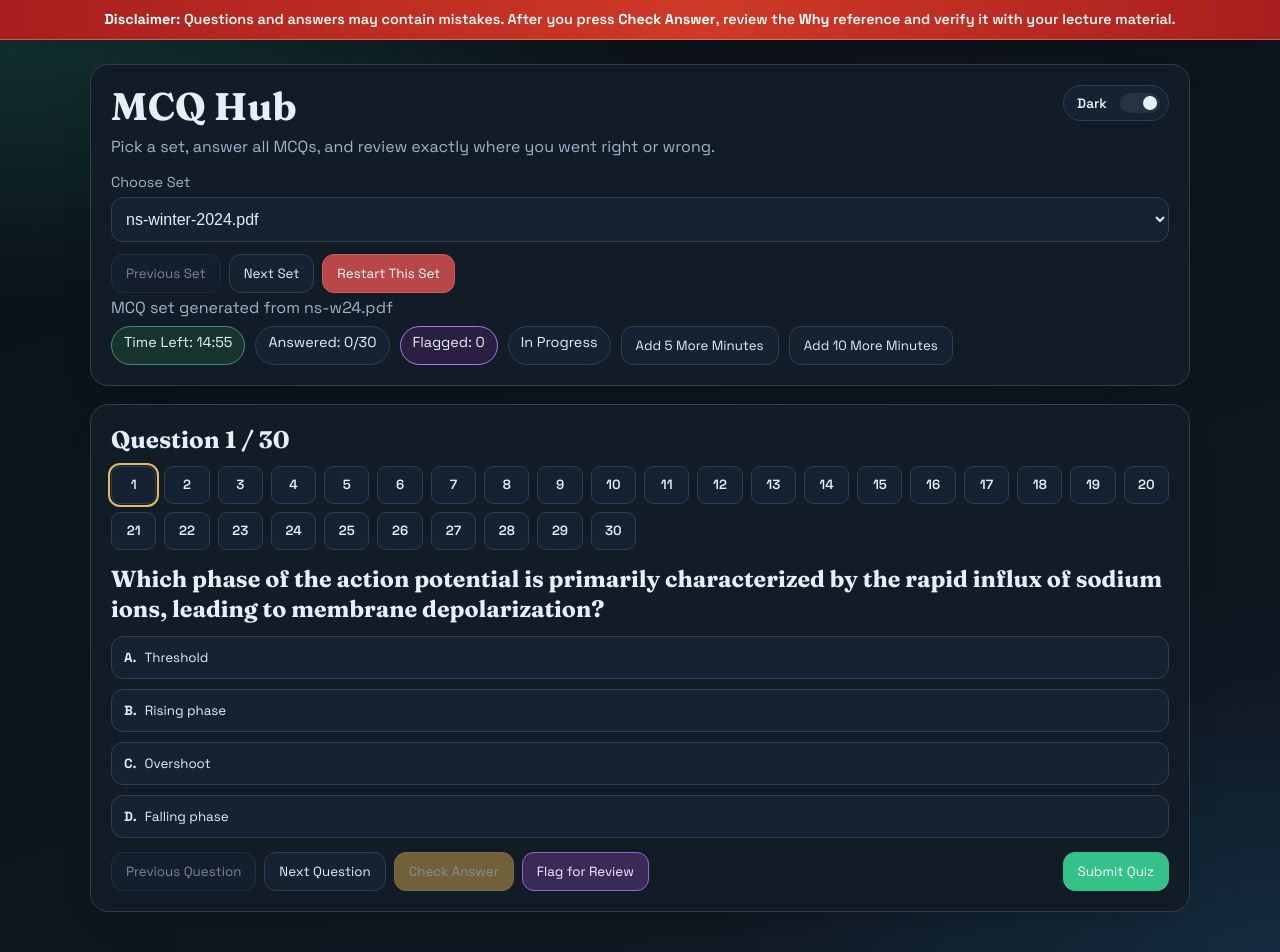
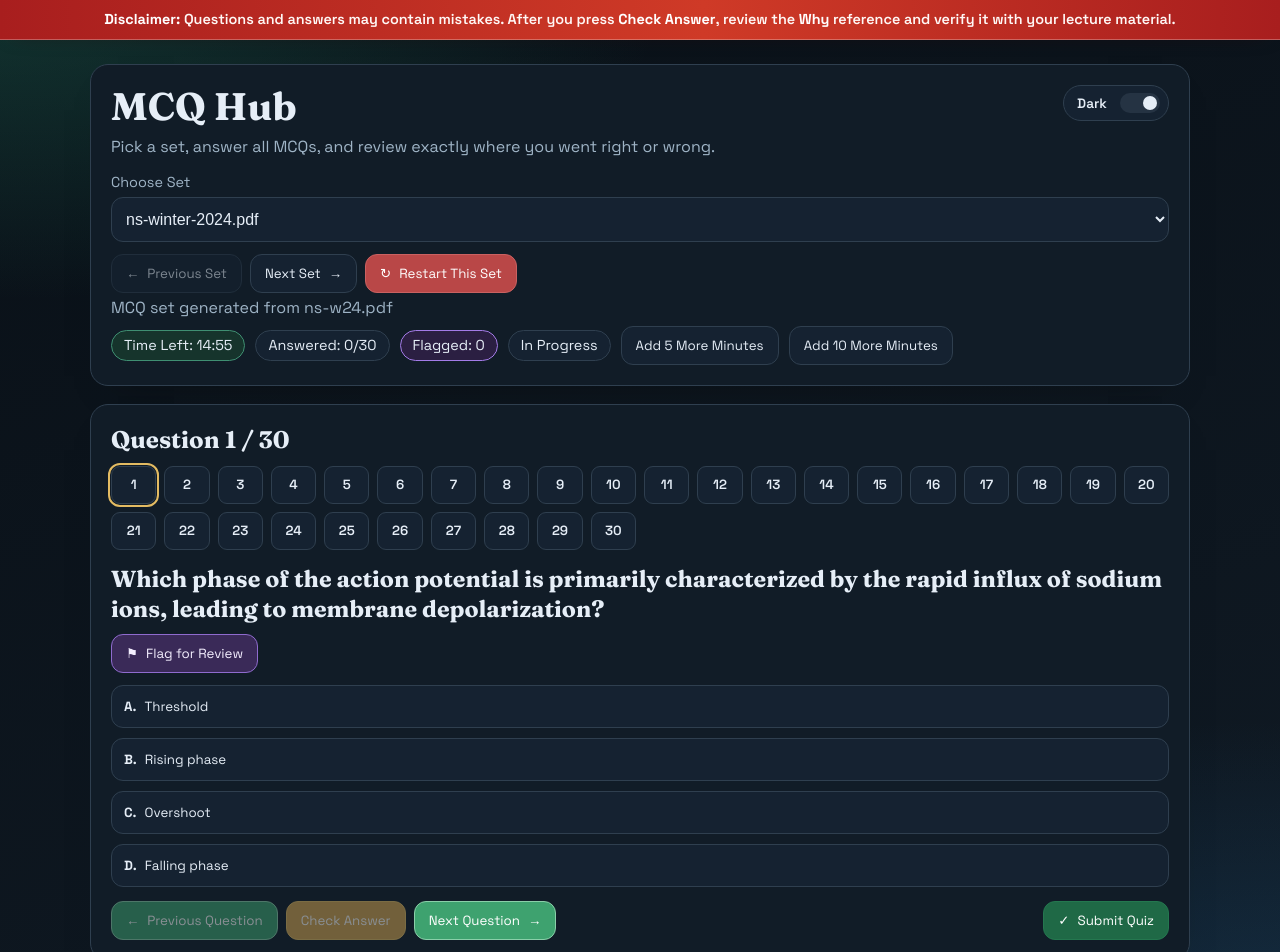
Before and after one commit to Nabeel-Rizwan-Quadri/mcq-website-nextjs, a Next.js app: page / in a window 1280 px wide. Shown: the top 952 px of the page. Built offline with nearby package versions, Linux system fonts and the light colour scheme.

Commit message:
Add statistics display feature to QuizApp; implement state management for showing stats, enhance button styles, and update layout for question navigation

```diff
--- a/app/globals.css
+++ b/app/globals.css
@@ -55,6 +55,14 @@
   --btn-danger-bg: #b94747;
   --btn-danger-hover: #a43d3d;
   --btn-danger-ink: #ffffff;
+  --btn-question-nav-border: #8acfa9;
+  --btn-question-nav-bg: #3ea26f;
+  --btn-question-nav-hover: #348a5e;
+  --btn-question-nav-ink: #ffffff;
+  --btn-submit-border: #24774f;
+  --btn-submit-bg: #1f6946;
+  --btn-submit-hover: #185338;
+  --btn-submit-ink: #ffffff;
 }
 
 [data-theme="light"] {
@@ -114,6 +122,14 @@
   --btn-danger-bg: #cb5648;
   --btn-danger-hover: #b7483b;
   --btn-danger-ink: #ffffff;
+  --btn-question-nav-border: #7bc89d;
+  --btn-question-nav-bg: #dff5e7;
+  --btn-question-nav-hover: #c9ecd9;
+  --btn-question-nav-ink: #11422c;
+  --btn-submit-border: #2d7e56;
+  --btn-submit-bg: #256a48;
+  --btn-submit-hover: #1f593d;
+  --btn-submit-ink: #ffffff;
 }
 
 * {
@@ -283,14 +299,18 @@ p {
   margin-top: 8px;
   display: flex;
   flex-wrap: wrap;
+  align-items: center;
   gap: 10px;
 }
 
 .chip {
+  display: inline-flex;
+  align-items: center;
   border: 1px solid var(--line);
   border-radius: 999px;
   background: var(--surface);
   padding: 6px 12px;
+  line-height: 1.2;
   font-size: 0.9rem;
 }
 
@@ -377,7 +397,20 @@ p {
 .question-title {
   font-size: clamp(1.2rem, 2vw, 1.45rem);
   line-height: 1.3;
+  margin: 0;
+}
+
+.question-title-row {
+  display: flex;
+  flex-wrap: wrap;
+  align-items: center;
+  justify-content: space-between;
+  gap: 10px;
   margin-bottom: 12px;
+}
+
+.btn-question-flag {
+  flex-shrink: 0;
 }
 
 .options {
@@ -466,6 +499,16 @@ button {
   border-color: var(--option-hover-border);
 }
 
+.btn-with-icon {
+  display: inline-flex;
+  align-items: center;
+  gap: 8px;
+}
+
+.btn-icon {
+  line-height: 1;
+}
+
 .btn-check {
   border-color: var(--btn-check-border);
   background: var(--btn-check-bg);
@@ -526,7 +569,29 @@ button {
   background: var(--accent-strong);
 }
 
+.btn-question-nav {
+  border-color: var(--btn-question-nav-border);
+  background: var(--btn-question-nav-bg);
+  color: var(--btn-question-nav-ink);
+}
+
+.btn-question-nav:hover {
+  border-color: var(--btn-question-nav-hover);
+  background: var(--btn-question-nav-hover);
+}
+
 .btn-submit {
+  border-color: var(--btn-submit-border);
+  background: var(--btn-submit-bg);
+  color: var(--btn-submit-ink);
+}
+
+.btn-submit:hover {
+  border-color: var(--btn-submit-hover);
+  background: var(--btn-submit-hover);
+}
+
+.btn-right-start {
   margin-left: auto;
 }
 
@@ -534,6 +599,58 @@ button {
   display: grid;
   gap: 8px;
   margin-bottom: 14px;
+}
+
+.result-actions {
+  display: flex;
+  flex-wrap: wrap;
+  gap: 8px;
+  margin-bottom: 12px;
+}
+
+.stats-panel {
+  border: 1px solid var(--line);
+  border-radius: 12px;
+  padding: 12px;
+  background: var(--surface-soft);
+  display: grid;
+  gap: 8px;
+  margin-bottom: 12px;
+}
+
+.stats-meta {
+  color: var(--muted);
+  font-size: 0.92rem;
+}
+
+.stats-table-wrap {
+  overflow-x: auto;
+}
+
+.stats-table {
+  width: 100%;
+  border-collapse: collapse;
+  font-size: 0.93rem;
+}
+
+.stats-table th,
+.stats-table td {
+  text-align: left;
+  padding: 8px 10px;
+  border-bottom: 1px solid var(--line);
+}
+
+.stats-table th {
+  color: var(--muted);
+  font-weight: 700;
+}
+
+.stats-table tr:last-child td {
+  border-bottom: 0;
+}
+
+.stats-table tr.most-selected td {
+  background: color-mix(in srgb, var(--chip-time-bg) 50%, transparent);
 }
 
 .score-line {
--- a/components/QuizApp.tsx
+++ b/components/QuizApp.tsx
@@ -115,6 +115,7 @@ export default function QuizApp({ lectures }: QuizAppProps) {
   const [timeLeft, setTimeLeft] = useState(lectures[0]?.durationSeconds ?? 0);
   const [timeBoostFiveUsed, setTimeBoostFiveUsed] = useState(false);
   const [timeBoostTenUsed, setTimeBoostTenUsed] = useState(false);
+  const [showStats, setShowStats] = useState(false);
   const [themeMode, setThemeMode] = useState<ThemeMode>("dark");
 
   const selectedLecture = useMemo(
@@ -301,6 +302,7 @@ export default function QuizApp({ lectures }: QuizAppProps) {
     setTimeLeft(lecture.durationSeconds);
     setTimeBoostFiveUsed(false);
     setTimeBoostTenUsed(false);
+    setShowStats(false);
   }
 
   function hasProgressInLecture(lecture: LectureQuiz): boolean {
@@ -391,6 +393,65 @@ export default function QuizApp({ lectures }: QuizAppProps) {
 
   const percentage = score.total > 0 ? Math.round((score.correct / score.total) * 100) : 0;
 
+  const optionStats = useMemo(() => {
+    if (!selectedLecture) {
+      return [];
+    }
+
+    const optionIdSet = new Set<string>();
+    for (const question of selectedLecture.questions) {
+      for (const option of question.options) {
+        optionIdSet.add(option.id);
+      }
+
+      optionIdSet.add(question.correctOptionId);
+      const selectedOptionId = answers[question.id];
+      if (selectedOptionId) {
+        optionIdSet.add(selectedOptionId);
+      }
+    }
+
+    const orderedOptionIds = [...optionIdSet].sort((left, right) =>
+      left.localeCompare(right, undefined, { sensitivity: "base" }),
+    );
+
+    return orderedOptionIds.map((optionId) => {
+      let keyCorrectCount = 0;
+      let userChosenCount = 0;
+
+      for (const question of selectedLecture.questions) {
+        if (question.correctOptionId === optionId) {
+          keyCorrectCount += 1;
+        }
+        if (answers[question.id] === optionId) {
+          userChosenCount += 1;
+        }
+      }
+
+      return {
+        optionId,
+        keyCorrectCount,
+        userChosenCount,
+      };
+    });
+  }, [answers, selectedLecture]);
+
+  const mostChosenStat = useMemo(() => {
+    if (optionStats.length === 0) {
+      return null;
+    }
+
+    const maxChosen = Math.max(...optionStats.map((item) => item.userChosenCount));
+    if (maxChosen <= 0) {
+      return null;
+    }
+
+    return {
+      count: maxChosen,
+      optionIds: optionStats.filter((item) => item.userChosenCount === maxChosen).map((item) => item.optionId),
+    };
+  }, [optionStats]);
+
   const timeChipClassName =
     timeLeft <= 60 ? "chip chip-time danger" : timeLeft <= 180 ? "chip chip-time warn" : "chip chip-time";
 
@@ -464,6 +525,7 @@ export default function QuizApp({ lectures }: QuizAppProps) {
 
     setSubmitted(true);
     setAutoSubmitted(false);
+    setShowStats(false);
   }
 
   function addFiveMoreMinutes(): void {
@@ -567,13 +629,26 @@ export default function QuizApp({ lectures }: QuizAppProps) {
           </label>
 
           <div className="lecture-switch">
-            <button className="btn" onClick={() => moveLecture(-1)} disabled={selectedLectureIndex <= 0}>
+            <button className="btn btn-with-icon" onClick={() => moveLecture(-1)} disabled={selectedLectureIndex <= 0}>
+              <span className="btn-icon" aria-hidden="true">
+                {"\u2190"}
+              </span>
               Previous Set
             </button>
-            <button className="btn" onClick={() => moveLecture(1)} disabled={selectedLectureIndex >= lectures.length - 1}>
+            <button
+              className="btn btn-with-icon"
+              onClick={() => moveLecture(1)}
+              disabled={selectedLectureIndex >= lectures.length - 1}
+            >
               Next Set
+              <span className="btn-icon" aria-hidden="true">
+                {"\u2192"}
+              </span>
             </button>
-            <button className="btn btn-danger" onClick={restartCurrentLecture}>
+            <button className="btn btn-danger btn-with-icon" onClick={restartCurrentLecture}>
+              <span className="btn-icon" aria-hidden="true">
+                {"\u21bb"}
+              </span>
               Restart This Set
             </button>
           </div>
@@ -642,7 +717,19 @@ export default function QuizApp({ lectures }: QuizAppProps) {
 
           {currentQuestion && (
             <>
-              <h3 className="question-title">{currentQuestion.question}</h3>
+              <div className="question-title-row">
+                <h3 className="question-title">{currentQuestion.question}</h3>
+                <button
+                  className={`btn btn-with-icon btn-question-flag ${currentQuestionFlagged ? "btn-flag-active" : "btn-flag"}`}
+                  onClick={() => toggleFlaggedQuestion(currentQuestion.id)}
+                  disabled={submitted}
+                >
+                  <span className="btn-icon" aria-hidden="true">
+                    {"\u2691"}
+                  </span>
+                  {currentQuestionFlagged ? "Unflag Question" : "Flag for Review"}
+                </button>
+              </div>
               <div className="options">
                 {currentQuestion.options.map((option) => {
                   const isSelected = currentSelectedOptionId === option.id;
@@ -689,17 +776,15 @@ export default function QuizApp({ lectures }: QuizAppProps) {
           )}
 
           <div className="row-actions">
-            <button className="btn" onClick={() => setActiveQuestionIndex((prev) => Math.max(prev - 1, 0))} disabled={activeQuestionIndex === 0}>
+            <button
+              className="btn btn-with-icon btn-question-nav"
+              onClick={() => setActiveQuestionIndex((prev) => Math.max(prev - 1, 0))}
+              disabled={activeQuestionIndex === 0}
+            >
+              <span className="btn-icon" aria-hidden="true">
+                {"\u2190"}
+              </span>
               Previous Question
-            </button>
-            <button
-              className="btn"
-              onClick={() =>
-                setActiveQuestionIndex((prev) => Math.min(prev + 1, selectedLecture.questions.length - 1))
-              }
-              disabled={activeQuestionIndex >= selectedLecture.questions.length - 1}
-            >
-              Next Question
             </button>
             <button
               className="btn btn-check"
@@ -709,13 +794,21 @@ export default function QuizApp({ lectures }: QuizAppProps) {
               Check Answer
             </button>
             <button
-              className={`btn ${currentQuestionFlagged ? "btn-flag-active" : "btn-flag"}`}
-              onClick={() => currentQuestion && toggleFlaggedQuestion(currentQuestion.id)}
-              disabled={!currentQuestion || submitted}
+              className="btn btn-question-nav btn-with-icon"
+              onClick={() =>
+                setActiveQuestionIndex((prev) => Math.min(prev + 1, selectedLecture.questions.length - 1))
+              }
+              disabled={activeQuestionIndex >= selectedLecture.questions.length - 1}
             >
-              {currentQuestionFlagged ? "Unflag Question" : "Flag for Review"}
+              Next Question
+              <span className="btn-icon" aria-hidden="true">
+                {"\u2192"}
+              </span>
             </button>
-            <button className="btn btn-primary btn-submit" onClick={submitQuiz}>
+            <button className="btn btn-primary btn-submit btn-with-icon btn-right-start" onClick={submitQuiz}>
+              <span className="btn-icon" aria-hidden="true">
+                {"\u2713"}
+              </span>
               Submit Quiz
             </button>
           </div>
@@ -734,9 +827,62 @@ export default function QuizApp({ lectures }: QuizAppProps) {
               <p className="autoflag">Time is up. The quiz was auto-submitted.</p>
             ) : null}
           </div>
-          <button className="btn btn-danger" onClick={restartCurrentLecture}>
-            Retake This Set
-          </button>
+          <div className="result-actions">
+            <button className="btn btn-danger btn-with-icon" onClick={restartCurrentLecture}>
+              <span className="btn-icon" aria-hidden="true">
+                {"\u21bb"}
+              </span>
+              Retake This Set
+            </button>
+            <button className="btn btn-with-icon" onClick={() => setShowStats((previous) => !previous)}>
+              <span className="btn-icon" aria-hidden="true">
+                {"\u2263"}
+              </span>
+              {showStats ? "Hide Stats" : "See Stats"}
+            </button>
+          </div>
+
+          {showStats ? (
+            <section className="stats-panel" aria-label="Set statistics">
+              <h3>Set Statistics</h3>
+              <p className="stats-meta">
+                Answered by you: {answeredCount}/{selectedLecture.questions.length} | Unanswered:{" "}
+                {selectedLecture.questions.length - answeredCount}
+              </p>
+              <p className="stats-meta">
+                {mostChosenStat
+                  ? `Most chosen by you: ${mostChosenStat.optionIds
+                      .map((optionId) => optionId.toUpperCase())
+                      .join(", ")} (${mostChosenStat.count} time${mostChosenStat.count === 1 ? "" : "s"}).`
+                  : "Most chosen by you: No selections yet."}
+              </p>
+              <div className="stats-table-wrap">
+                <table className="stats-table">
+                  <thead>
+                    <tr>
+                      <th>Option</th>
+                      <th>Correct In Answer Key</th>
+                      <th>You Chose</th>
+                    </tr>
+                  </thead>
+                  <tbody>
+                    {optionStats.map((stat) => {
+                      const isMostChosen = mostChosenStat ? stat.userChosenCount === mostChosenStat.count : false;
+                      return (
+                        <tr key={stat.optionId} className={isMostChosen ? "most-selected" : ""}>
+                          <td>
+                            <strong>{stat.optionId.toUpperCase()}</strong>
+                          </td>
+                          <td>{stat.keyCorrectCount}</td>
+                          <td>{stat.userChosenCount}</td>
+                        </tr>
+                      );
+                    })}
+                  </tbody>
+                </table>
+              </div>
+            </section>
+          ) : null}
 
           <div className="review-list">
             {selectedLecture.questions.map((question, index) => {
```
Also changed, not shown: package.json (+5 -2 lines), 1 other file (tests, documents, lock files or other folders).
